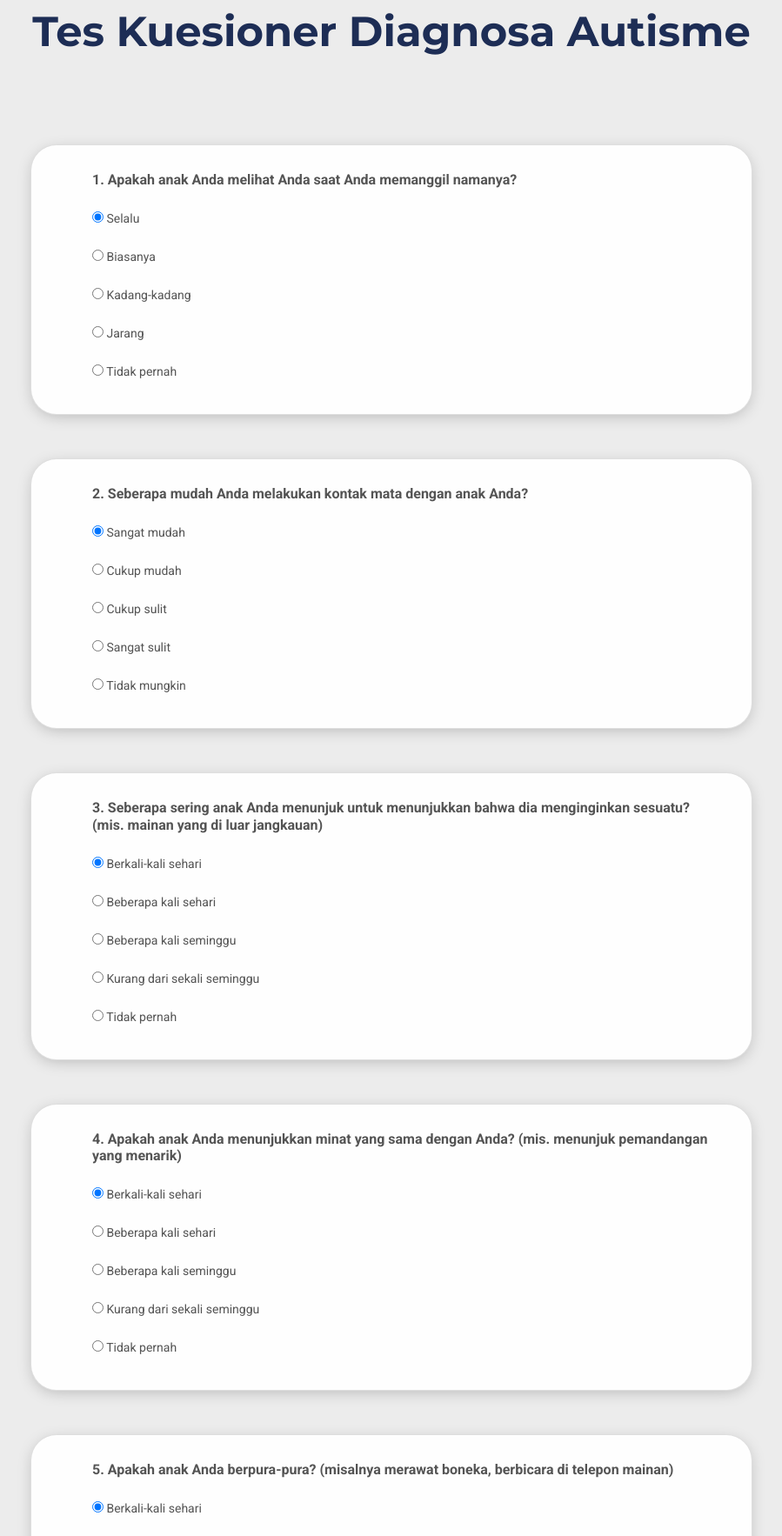
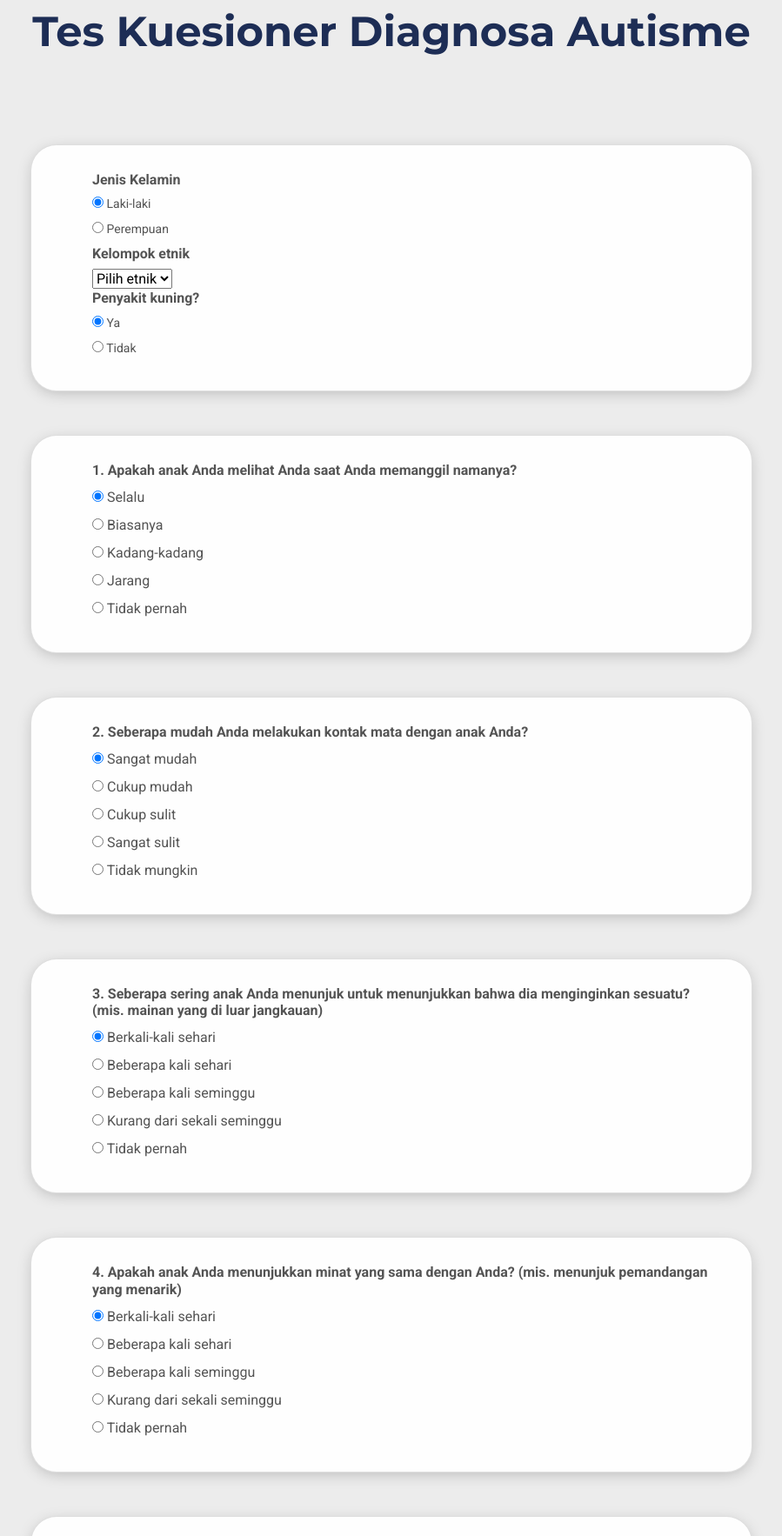
Before and after one commit to Sammy219/ASD-Screening, a Flask app: page /questionare-test in a window 1280 px wide. Shown: the part 173-1939 px from the top of the page at 87% size, without its empty margins (190-1089 px from the left). Run offline with Flask 2, Linux system fonts and the light colour scheme; some libraries are stand-ins or nearby versions.

Commit message:
tambah data diri + key image

```diff
--- a/app/static/other.css
+++ b/app/static/other.css
@@ -71,13 +71,13 @@ p {
     color: var(--text-color);
 }
 
-.card li {
+/* .card li {
 	display: block;
     position: relative;
     font-size: 14px;
     padding-top: 15px;
 
-}
+} */
 
 .card h2 {
     font-family: "Roboto", sans-serif;
@@ -189,3 +189,32 @@ input[type=submit] {
 .opsi-test .card h5{
     text-align: center;
 }
+
+
+/* Data Diri */
+.data-diri {
+    display: flex;
+}
+
+.data-diri .card div {
+	list-style-type: none;
+    margin: 0;
+    font-family: "Roboto", sans-serif;
+    color: var(--text-color);
+}
+
+.data-diri .card li {
+	display: flex;
+    position: relative;
+    font-size: 14px;
+    /* padding-top: 15px; */
+
+}
+
+.data-diri .card h2 {
+    font-family: "Roboto", sans-serif;
+    color: var(--text-color);
+	font-weight: bold;
+    font-size: 16px;
+    margin-bottom: 8px;
+}
--- a/app/templates/image-test.jinja
+++ b/app/templates/image-test.jinja
@@ -20,7 +20,7 @@ Image Test Page
                 <button class="file-upload-btn" type="button" onclick="$('.file-upload-input').trigger( 'click' )">Tambah Foto</button>
 
                 <div class="image-upload-wrap">
-                    <input class="file-upload-input" type='file' onchange="readURL(this);" accept="image/*" required="" oninvalid="this.setCustomValidity('Silahkan upload foto')">
+                    <input class="file-upload-input" id="image" name="image" type='file' onchange="readURL(this);" accept="image/*" required="" oninvalid="this.setCustomValidity('Silahkan upload foto')">
                     <div class="drag-text">
                         <h3>Drag dan drop foto<h3>
                         </div>
--- a/app/templates/questionare-test.jinja
+++ b/app/templates/questionare-test.jinja
@@ -6,8 +6,52 @@ Questionare Test Page
 {% block content %}
             <div class="center">
                 <h1>Tes Kuesioner Diagnosa Autisme</h1>
+                <form action="{{ url_for('site.result') }}" accept-charset="utf-8" method="post">
 
-                <form action="{{ url_for('site.result') }}" accept-charset="utf-8" method="post">
+                    <div class="data-diri">
+                        <div class="card">
+                            {# Jenis Kelamin #}
+                            <div class="form-check">
+                                <h2>Jenis Kelamin</h2>
+                                <li>
+                                    <label class="radio" for="jk1">
+                                    <input type="radio" id="jk1" name="jk" value="1" checked="">
+                                    Laki-laki </label>
+                                </li>
+                                <li>
+                                    <label class="radio" for="jk2">
+                                    <input type="radio" id="jk2" name="jk" value="2">
+                                    Perempuan </label>
+                                </li>
+                            </div>
+                            {# Kelompok Etnik #}
+                            <div class="form-check">
+                                <h2>Kelompok etnik</h2>
+                                <select name="etnik" id="etnik" class="form-select" aria-label="Default select example">
+                                    <option selected>Pilih etnik</option>
+                                    <option value="1">One</option>
+                                    <option value="2">Two</option>
+                                    <option value="3">Three</option>
+                                </select>
+                            </div>
+                            {# Penyakit Kuning #}
+                            <div class="form-check">
+                                <h2>Penyakit kuning?</h2>
+                                <li>
+                                    <label class="radio" for="pk1">
+                                    <input type="radio" id="pk1" name="pk" value="1" checked="">
+                                    Ya </label>
+                                </li>
+                                <li>
+                                    <label class="radio" for="pk2">
+                                    <input type="radio" id="pk2" name="pk" value="2">
+                                    Tidak </label>
+                                </li>
+                            </div>
+
+
+                        </div>
+                    </div>
 
                     <div class="card">
                         <div class="form-check">
```
